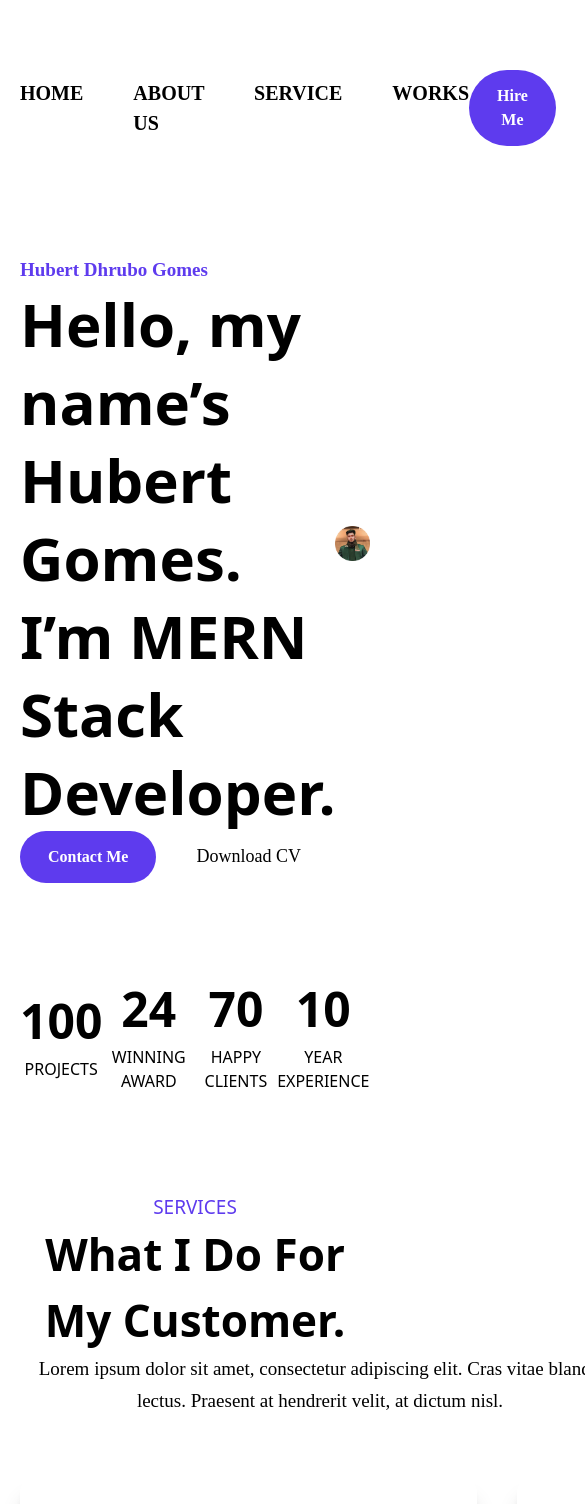
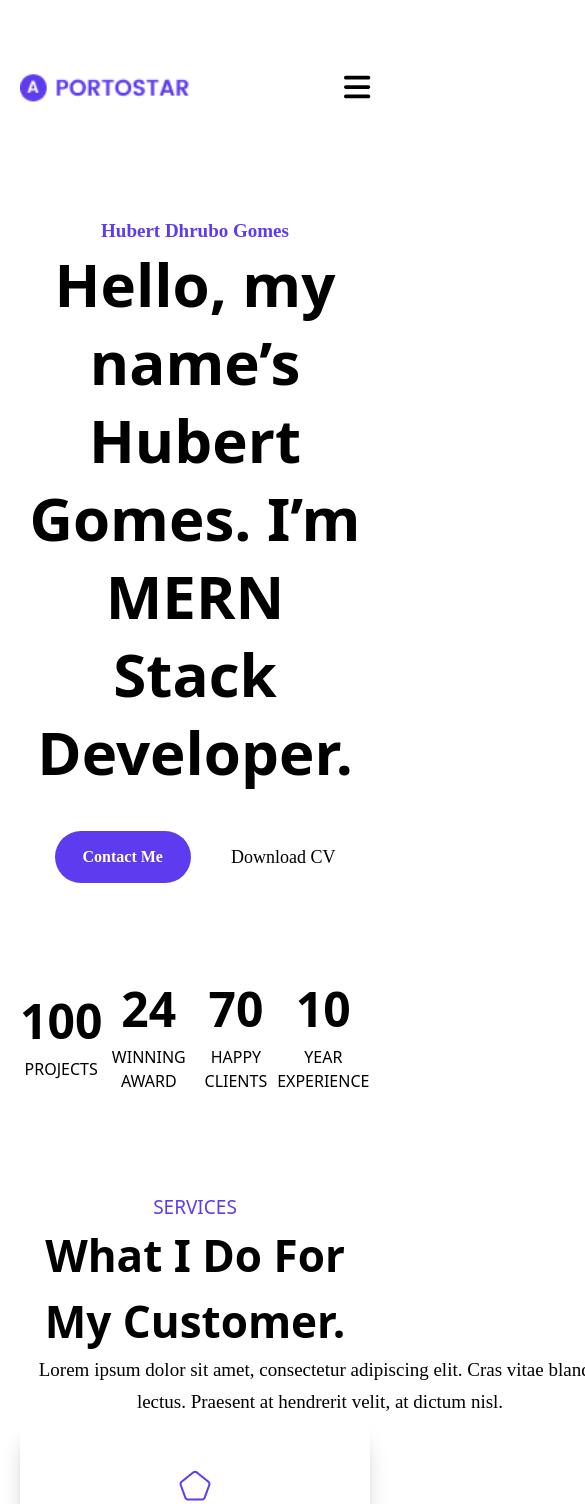
Before and after one commit to hubertDgomes/second_react, a React (Vite) app: page / in a window 390 px wide. Shown: the top 1504 px of the page, 585 px wide, since content can reach past the window. Built offline with nearby package versions, Linux system fonts and the light colour scheme.

Commit message:
Add FontAwesome icons and update components for improved layout and styling

```diff
--- a/package.json
+++ b/package.json
@@ -10,6 +10,9 @@
     "preview": "vite preview"
   },
   "dependencies": {
+    "@fortawesome/fontawesome-svg-core": "^6.7.2",
+    "@fortawesome/free-solid-svg-icons": "^6.7.2",
+    "@fortawesome/react-fontawesome": "^0.2.2",
     "@tailwindcss/vite": "^4.1.10",
     "framer-motion": "^12.18.1",
     "react": "^19.1.0",
--- a/src/assets/components/Flex.jsx
+++ b/src/assets/components/Flex.jsx
@@ -1,7 +1,7 @@
 
 const Flex = ({children, className}) => {
   return (
-    <div className={`flex items-center ${className}`}>{children}</div>
+    <div className={`items-center flex ${className}`}>{children}</div>
   )
 }
 
--- a/src/assets/components/layouts/Header.jsx
+++ b/src/assets/components/layouts/Header.jsx
@@ -6,7 +6,11 @@ import Images from "../Images";
 import Logo from "../LOGO.png"
 import Menu from "../Menu";
 import Buttons from "../Buttons";
+import { FontAwesomeIcon } from "@fortawesome/react-fontawesome";
+import { faCoffee, faBars } from "@fortawesome/free-solid-svg-icons";
+
 const Header = () => {
+
   return (
     <>
       <section>
@@ -18,7 +22,7 @@ const Header = () => {
             </div>
 
             <div className="">
-              <Menu className={"flex gap-x-[50px]"}>
+              <Menu className={"hidden sm:flex gap-x-[50px]"}>
                 <li className={"hover:font-bold hover:text-[20px] transition-all duration-700 hover:bg-btnCL hover:rounded-2xl hover:px-[20px] hover:text-white"}>Home</li>
                 <li className={"hover:font-bold hover:text-[20px] transition-all duration-700 hover:bg-btnCL hover:rounded-2xl hover:px-[20px] hover:text-white"}>About Us</li>
                 <li className={"hover:font-bold hover:text-[20px] transition-all duration-700 hover:bg-btnCL hover:rounded-2xl hover:px-[20px] hover:text-white"}>Service</li>
@@ -26,8 +30,11 @@ const Header = () => {
               </Menu>
             </div>
 
+            <div className="sm:hidden">
+                <button className="navBtn"><FontAwesomeIcon className="text-[30px] cursor-pointer" icon={faBars}/></button>
+            </div>
 
-            <div className="">
+            <div className="hidden sm:block">
               <Buttons btnText={"Hire Me"}/>
             </div>
 
--- a/src/assets/components/pages/GFXDeg.jsx
+++ b/src/assets/components/pages/GFXDeg.jsx
@@ -6,17 +6,19 @@ import Slide from "../../section.png"
 const GFXDeg = () => {
   return (
     <>
-    <Container className={"py-[60px]"}>
-        <h1 className="text-[19px] font-medium text-btnCL mb-[12px]">GRAPHIC DESIGNER</h1>
+      <Container className={"py-[60px]"}>
+        <h1 className="text-[19px] font-medium text-btnCL mb-[12px] text-center sm:text-left">GRAPHIC DESIGNER</h1>
         <div className="w-[482px]">
-            <h1 className="text-[60px] font-bold leading-[78px]">Graphic Designer With 10 Years Of Experience.</h1>
+          <h1 className="text-[60px] font-bold leading-[78px] text-center sm:text-left">Graphic Designer With 10 Years Of Experience.</h1>
         </div>
-        <div className="w-[584px]">
-            <h1 className="text-[20px] leading-[32px] mt-[30px]">Lorem ipsum dolor sit amet, consectetur adipiscing elit. Cras vitae blandit lectus. Praesent at hendrerit velit, at dictum nisl.</h1>
+        <div className="text-center sm:text-left sm:w-[584px]">
+          <h1 className="text-[20px] leading-[32px] mt-[30px]">Lorem ipsum dolor sit amet, consectetur adipiscing elit. Cras vitae blandit lectus. Praesent at hendrerit velit, at dictum nisl.</h1>
         </div>
-        <Buttons className={"mt-[20px]"} btnText={"CONTACT ME"}/>
-        <Images className={"mt-[100px] m-auto"} imgSrc={Slide}/>
-    </Container>
+        <div className="flex justify-center sm:justify-start mt-[20px]">
+          <Buttons btnText={"CONTACT ME"} />
+        </div>
+        <Images className={"mt-[100px] m-auto"} imgSrc={Slide} />
+      </Container>
     </>
   )
 }
--- a/src/assets/components/pages/Home.jsx
+++ b/src/assets/components/pages/Home.jsx
@@ -10,15 +10,15 @@ const Home = () => {
       <Container className={"py-[40px]"}>
         <Flex className={"justify-between"}>
           <div className="w-[521px]">
-            <p className="text-[19px] font-bold font-menuF text-btnCL">Hubert Dhrubo Gomes</p>
-            <h1 className="text-[60px] font-bold leading-[78px]">Hello, my name’s Hubert Gomes. I’m MERN Stack Developer.</h1>
+            <p className="text-[19px] font-bold font-menuF text-btnCL text-center sm:text-left">Hubert Dhrubo Gomes</p>
+            <h1 className="text-[60px] font-bold leading-[78px] text-center sm:text-left">Hello, my name’s Hubert Gomes. I’m MERN Stack Developer.</h1>
           </div>
-          <div className="w-[588px]">
+          <div className="w-[588px] hidden sm:block">
             <Images imgSrc={Photo}/>
           </div>
         </Flex>
 
-          <Flex className={"gap-x-[40px]"}>
+          <Flex className={"gap-x-[40px] justify-center sm:justify-start mt-[40px] sm:mt-[0]"}>
             <Buttons btnText={"Contact Me"}/>
             <p className="text-[18px] cursor-pointer font-menuF font-medium">Download CV</p>
           </Flex>
--- a/src/assets/components/pages/Services.jsx
+++ b/src/assets/components/pages/Services.jsx
@@ -21,11 +21,11 @@ const Services = () => {
           </div>
         </div>
 
-        <Flex className={"justify-between gap-x-[40px] mt-[60px]"}>
+        <Flex className={"justify-between gap-x-[40px] mt-[60px] inline sm:flex"}>
           <div className="py-[50px] px-[75px] rounded-2xl hover:shadow-xl/30 shadow-xl/20 cursor-pointer text-center">
             <Images className={"m-auto mb-[30px]"} imgSrc={Frame} />
             <h1 className="text-[20px] font-medium">UI/UX Design</h1>
-            <div className="w-[307px]">
+            <div className="w-[307px] m-auto">
                 <h1 className="text-[20px] mt-[20px]">lorem ipsum dolor sit amet consectur adi pising leo</h1>
             </div>
           </div>
@@ -33,7 +33,7 @@ const Services = () => {
           <div className="py-[50px] px-[75px] rounded-2xl hover:shadow-xl/30 shadow-xl/20 cursor-pointer text-center">
             <Images className={"m-auto mb-[30px]"} imgSrc={Frame2} />
             <h1 className="text-[20px] font-medium">Product Design</h1>
-            <div className="w-[307px]">
+            <div className="w-[307px] m-auto">
                 <h1 className="text-[20px] mt-[20px]">lorem ipsum dolor sit amet consectur adi pising leo</h1>
             </div>
           </div>
@@ -41,7 +41,7 @@ const Services = () => {
           <div className="py-[50px] px-[75px] rounded-2xl hover:shadow-xl/30 shadow-xl/20 cursor-pointer text-center">
             <Images className={"m-auto mb-[30px]"} imgSrc={Frame} />
             <h1 className="text-[20px] font-medium">Motion Graphics</h1>
-            <div className="w-[307px]">
+            <div className="w-[307px] m-auto">
                 <h1 className="text-[20px] mt-[20px]">lorem ipsum dolor sit amet consectur adi pising leo</h1>
             </div>
           </div>
```
Also changed, not shown: 1 other file (tests, documents, lock files or other folders).
